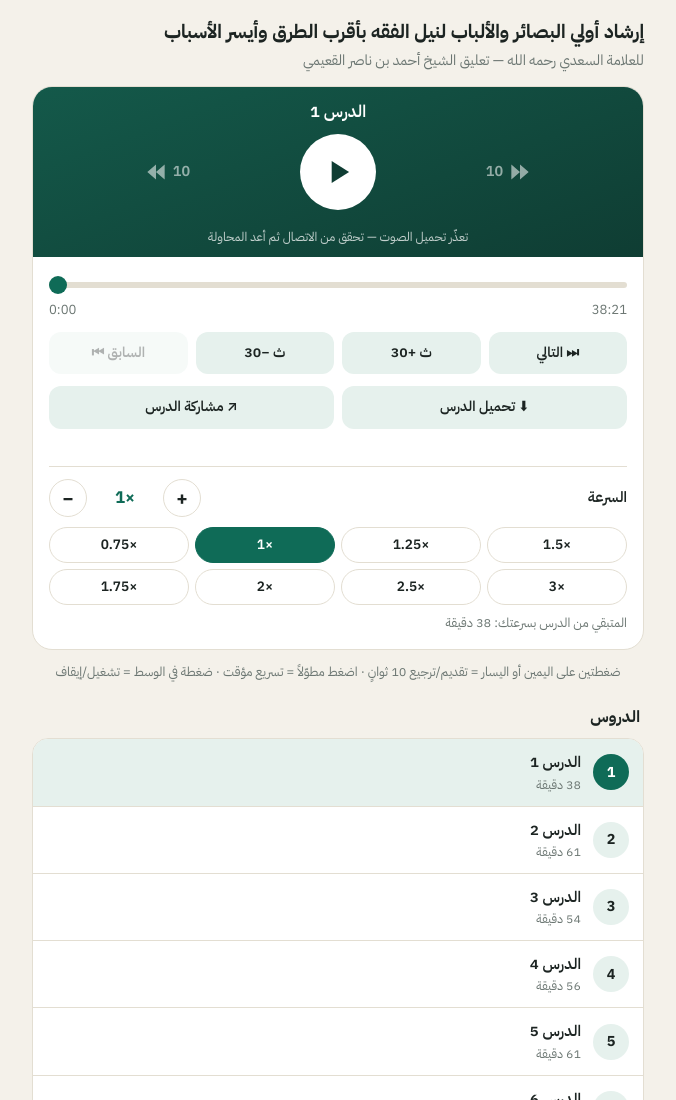
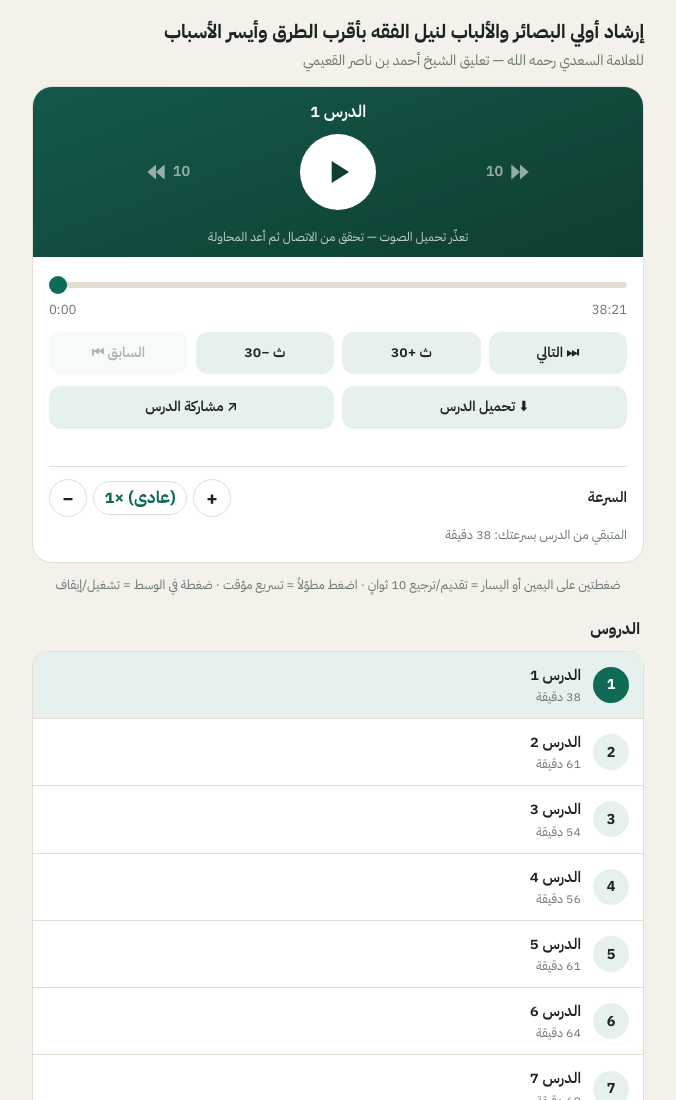
Before and after one commit to ZD902/irshad-audio, a plain HTML site: page index.html in a window 1280 px wide. Shown: the top 1100 px of the page, without its empty margins (302-978 px from the left). Drawn offline with Linux system fonts and the light colour scheme.

Commit message:
Replace speed chips with a dropdown and 0.25 steps
Co-Authored-By: Claude Fable 5.2 <noreply@anthropic.com>
Claude-Session: https://claude.ai/code/session_01NuQwMRoM6GiniGACfjN79E

```diff
--- a/index.html
+++ b/index.html
@@ -47,8 +47,9 @@ button{font:inherit;color:var(--ink);cursor:pointer}
 .speed .top{display:flex;align-items:center;justify-content:space-between}
 .speed .lbl{font-weight:600;font-size:.92rem}
 .step{display:flex;align-items:center;gap:6px;direction:ltr}
+.step button:disabled{opacity:.35}
 .step button{width:38px;height:38px;border-radius:50%;border:1px solid var(--line);background:var(--card);font-size:1.2rem;font-weight:700;line-height:1}
-#sv{min-width:64px;text-align:center;font-weight:700;font-size:1.05rem;color:var(--acc);font-variant-numeric:tabular-nums}
+#sv{min-width:84px;text-align:center;text-align-last:center;font-family:inherit;border:1px solid var(--line);border-radius:99px;background:var(--card);padding:6px 10px;appearance:none;-webkit-appearance:none;cursor:pointer;font-weight:700;font-size:1.05rem;color:var(--acc);font-variant-numeric:tabular-nums}
 .chips{display:flex;flex-wrap:wrap;gap:6px;margin-top:10px;direction:ltr}
 .chip{flex:1 0 21%;min-width:48px;border:1px solid var(--line);background:var(--card);border-radius:99px;padding:6px 8px;font-size:.85rem;font-weight:600}
 .chip.on{background:var(--acc);border-color:var(--acc);color:#fff}
@@ -106,8 +107,7 @@ footer a{color:var(--acc)}
 <div id="fmsg" class="fmsg"></div>
 <div class="speed">
 <div class="top"><span class="lbl">السرعة</span>
-<div class="step"><button id="sm" aria-label="أبطأ">−</button><span id="sv">1×</span><button id="sp" aria-label="أسرع">+</button></div></div>
-<div class="chips" id="chips"></div>
+<div class="step"><button id="sm" aria-label="أبطأ">−</button><select id="sv" aria-label="اختيار السرعة"></select><button id="sp" aria-label="أسرع">+</button></div></div>
 <div id="left"></div>
 </div>
 </div>
@@ -160,10 +160,9 @@ function paint(t){
 }
 function jump(s){const t=Math.min(Math.max(0,(a.currentTime||pending)+s),dur()-1);a.currentTime=t;pending=t;paint(t)}
 function toggle(){a.paused?a.play().catch(()=>{}):a.pause()}
-function setSpeed(v){S.speed=Math.min(4,Math.max(.5,Math.round(v*20)/20));rate();paintSpeed();paint(a.currentTime||pending);save()}
+function setSpeed(v){S.speed=Math.min(4,Math.max(.5,Math.round(v*4)/4));rate();paintSpeed();paint(a.currentTime||pending);save()}
 function paintSpeed(){
-  $('sv').textContent=S.speed+'×';
-  document.querySelectorAll('.chip').forEach(c=>c.classList.toggle('on',+c.dataset.v===S.speed));
+  $('sv').value=S.speed;$('sm').disabled=S.speed<=.5;$('sp').disabled=S.speed>=4;
 }
 function renderList(){
   const box=$('list');box.innerHTML='';
@@ -225,8 +224,10 @@ stage.addEventListener('contextmenu',e=>e.preventDefault());
 $('prev').onclick=()=>{if(S.cur>0){keep(true);load(S.cur-1,true)}};
 $('next').onclick=()=>{if(S.cur<L.length-1){keep(true);load(S.cur+1,true)}};
 $('b30').onclick=()=>jump(-30);$('f30').onclick=()=>jump(30);
-$('sm').onclick=()=>setSpeed(S.speed-.05);$('sp').onclick=()=>setSpeed(S.speed+.05);
-[.75,1,1.25,1.5,1.75,2,2.5,3].forEach(v=>{const c=document.createElement('button');c.className='chip';c.dataset.v=v;c.textContent=v+'×';c.onclick=()=>setSpeed(v);$('chips').appendChild(c)});
+$('sm').onclick=()=>setSpeed(S.speed-.25);$('sp').onclick=()=>setSpeed(S.speed+.25);
+for(let v=.5;v<=4;v+=.25){const o=document.createElement('option');o.value=v;o.textContent=v+'×'+(v===1?' (عادي)':'');$('sv').appendChild(o)}
+$('sv').onchange=()=>setSpeed(+$('sv').value);
+S.speed=Math.min(4,Math.max(.5,Math.round((+S.speed||1)*4)/4));
 
 /* download + share of the current lesson */
 const blobs={};let busy=false;
```
